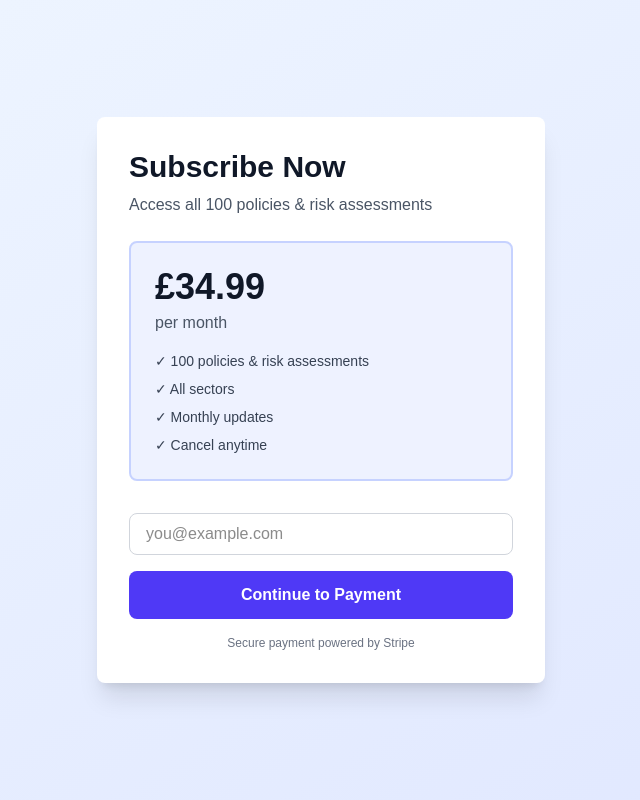
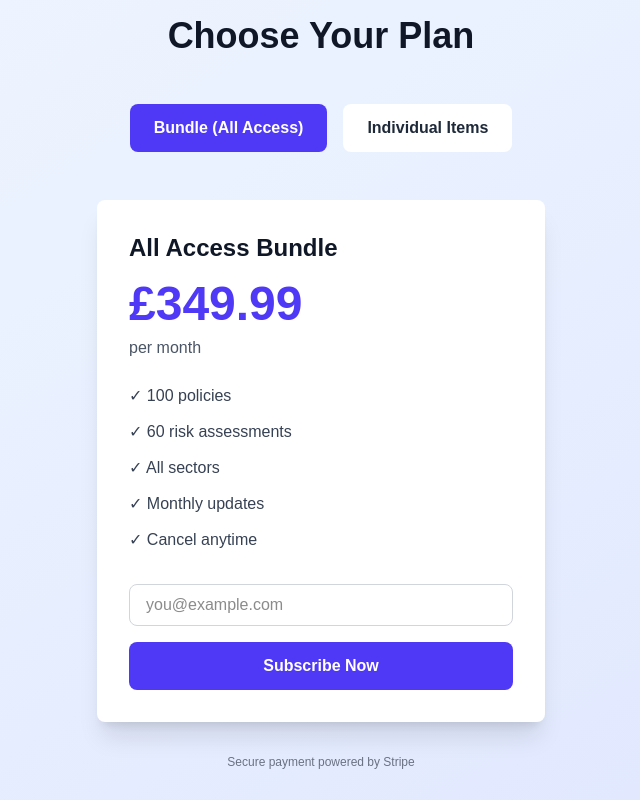
Before and after one commit to AScottCWC/barkerscott-web, a Next.js app: page /subscription in a window 1280 px wide. Shown: the whole page, without its empty margins (319-959 px from the left). Built offline with nearby package versions, Linux system fonts and the light colour scheme.

Commit message:
Update pricing: bundle £349.99, individuals £39.99/£34.99

```diff
--- a/app/api/checkout/route.ts
+++ b/app/api/checkout/route.ts
@@ -1,4 +1,3 @@
-// app/api/checkout/route.ts
 import { NextRequest, NextResponse } from 'next/server';
 import Stripe from 'stripe';
 
@@ -6,30 +5,40 @@ const stripe = new Stripe(process.env.STRIPE_SECRET_KEY!);
 
 export async function POST(request: NextRequest) {
   try {
-    const { email } = await request.json();
+    const { email, plan } = await request.json();
 
     if (!email) {
       return NextResponse.json({ error: 'Email required' }, { status: 400 });
     }
 
-    // Create checkout session for £34.99/month subscription
+    const prices = {
+      bundle: 34999, // £349.99
+      individual_policy: 3999, // £39.99
+      individual_ra: 3499, // £34.99
+    };
+
+    const selectedPrice = plan === 'bundle' ? prices.bundle : prices.individual_policy;
+    const productName = plan === 'bundle' ? 'All Access Bundle' : 'Individual Policy/RA';
+
     const session = await stripe.checkout.sessions.create({
       payment_method_types: ['card'],
-      mode: 'subscription',
+      mode: plan === 'bundle' ? 'subscription' : 'payment',
       customer_email: email,
       line_items: [
         {
           price_data: {
             currency: 'gbp',
             product_data: {
-              name: 'Barker Scott Policies & RAs',
-              description: 'Monthly access to all 100 policies and risk assessments',
+              name: productName,
+              description: plan === 'bundle' ? '100 policies + 60 RAs, all sectors' : 'Policy or Risk Assessment template',
             },
-            unit_amount: 3499, // £34.99 in pence
-            recurring: {
-              interval: 'month',
-              interval_count: 1,
-            },
+            unit_amount: selectedPrice,
+            ...(plan === 'bundle' && {
+              recurring: {
+                interval: 'month',
+                interval_count: 1,
+              },
+            }),
           },
           quantity: 1,
         },
--- a/app/subscription/page.tsx
+++ b/app/subscription/page.tsx
@@ -7,9 +7,10 @@ export default function SubscribePage() {
   const [email, setEmail] = useState('');
   const [loading, setLoading] = useState(false);
   const [error, setError] = useState('');
+  const [plan, setPlan] = useState<'individual' | 'bundle'>('bundle');
   const router = useRouter();
 
-  const handleSubscribe = async (e: React.FormEvent) => {
+  const handleCheckout = async (e: React.FormEvent) => {
     e.preventDefault();
     setError('');
     setLoading(true);
@@ -18,7 +19,7 @@ export default function SubscribePage() {
       const res = await fetch('/api/checkout', {
         method: 'POST',
         headers: { 'Content-Type': 'application/json' },
-        body: JSON.stringify({ email }),
+        body: JSON.stringify({ email, plan }),
       });
 
       if (!res.ok) throw new Error('Checkout failed');
@@ -32,23 +33,49 @@ export default function SubscribePage() {
   };
 
   return (
-    <div className="min-h-screen bg-gradient-to-br from-blue-50 to-indigo-100 flex items-center justify-center p-4">
-      <div className="bg-white rounded-lg shadow-xl p-8 w-full max-w-md">
-        <h1 className="text-3xl font-bold text-gray-900 mb-2">Subscribe Now</h1>
-        <p className="text-gray-600 mb-6">Access all 100 policies & risk assessments</p>
+    <div className="min-h-screen bg-gradient-to-br from-blue-50 to-indigo-100 p-4">
+      <div className="max-w-4xl mx-auto">
+        <h1 className="text-4xl font-bold text-gray-900 mb-12 text-center">Choose Your Plan</h1>
 
-        <div className="bg-indigo-50 border-2 border-indigo-200 rounded-lg p-6 mb-8">
-          <div className="text-4xl font-bold text-gray-900">£34.99</div>
-          <div className="text-gray-600 mt-1">per month</div>
-          <ul className="mt-4 space-y-2 text-sm text-gray-700">
-            <li>✓ 100 policies & risk assessments</li>
+        {/* Plan Selector */}
+        <div className="flex gap-4 mb-12 justify-center">
+          <button
+            onClick={() => setPlan('bundle')}
+            className={`px-6 py-3 rounded-lg font-bold transition ${
+              plan === 'bundle'
+                ? 'bg-indigo-600 text-white'
+                : 'bg-white text-gray-800 hover:bg-gray-100'
+            }`}
+          >
+            Bundle (All Access)
+          </button>
+          <button
+            onClick={() => setPlan('individual')}
+            className={`px-6 py-3 rounded-lg font-bold transition ${
+              plan === 'individual'
+                ? 'bg-indigo-600 text-white'
+                : 'bg-white text-gray-800 hover:bg-gray-100'
+            }`}
+          >
+            Individual Items
+          </button>
+        </div>
+
+        {/* Pricing Cards */}
+        {plan === 'bundle' ? (
+          <div className="bg-white rounded-lg shadow-xl p-8 max-w-md mx-auto">
+            <h2 className="text-2xl font-bold text-gray-900 mb-4">All Access Bundle</h2>
+            <div className="text-5xl font-bold text-indigo-600 mb-2">£349.99</div>
+            <p className="text-gray-600 mb-6">per month</p>
+            <ul className="space-y-3 mb-8 text-gray-700">
+              <li>✓ 100 policies</li>
+              <li>✓ 60 risk assessments</li>
               <li>✓ All sectors</li>
               <li>✓ Monthly updates</li>
               <li>✓ Cancel anytime</li>
             </ul>
-        </div>
 
-        <form onSubmit={handleSubscribe} className="space-y-4">
+            <form onSubmit={handleCheckout} className="space-y-4">
               <input
                 type="email"
                 value={email}
@@ -57,19 +84,49 @@ export default function SubscribePage() {
                 placeholder="you@example.com"
                 className="w-full px-4 py-2 border border-gray-300 rounded-lg focus:outline-none focus:ring-2 focus:ring-indigo-500"
               />
-
-          {error && <div className="bg-red-50 border border-red-200 text-red-700 px-4 py-3 rounded">{error}</div>}
-
+              {error && <div className="bg-red-50 text-red-700 px-4 py-3 rounded">{error}</div>}
               <button
                 type="submit"
                 disabled={loading}
                 className="w-full bg-indigo-600 hover:bg-indigo-700 text-white font-bold py-3 rounded-lg transition disabled:opacity-50"
               >
-            {loading ? 'Processing...' : 'Continue to Payment'}
+                {loading ? 'Processing...' : 'Subscribe Now'}
               </button>
             </form>
+          </div>
+        ) : (
+          <div className="grid md:grid-cols-2 gap-8 max-w-2xl mx-auto">
+            {/* Policies */}
+            <div className="bg-white rounded-lg shadow-lg p-8">
+              <h3 className="text-xl font-bold text-gray-900 mb-4">Individual Policies</h3>
+              <div className="text-4xl font-bold text-indigo-600 mb-2">£39.99</div>
+              <p className="text-gray-600 mb-6">each</p>
+              <p className="text-sm text-gray-600 mb-6">Choose from 100+ templates across all sectors</p>
+              <button
+                onClick={handleCheckout}
+                className="w-full bg-indigo-600 hover:bg-indigo-700 text-white font-bold py-2 rounded-lg"
+              >
+                Browse Policies
+              </button>
+            </div>
 
-        <p className="text-center text-xs text-gray-500 mt-4">Secure payment powered by Stripe</p>
+            {/* Risk Assessments */}
+            <div className="bg-white rounded-lg shadow-lg p-8">
+              <h3 className="text-xl font-bold text-gray-900 mb-4">Risk Assessments</h3>
+              <div className="text-4xl font-bold text-indigo-600 mb-2">£34.99</div>
+              <p className="text-gray-600 mb-6">each</p>
+              <p className="text-sm text-gray-600 mb-6">Customizable templates for your organization</p>
+              <button
+                onClick={handleCheckout}
+                className="w-full bg-indigo-600 hover:bg-indigo-700 text-white font-bold py-2 rounded-lg"
+              >
+                Browse RAs
+              </button>
+            </div>
+          </div>
+        )}
+
+        <p className="text-center text-xs text-gray-500 mt-8">Secure payment powered by Stripe</p>
       </div>
     </div>
   );
```
Lines whose indentation alone changed are shown as unchanged.
